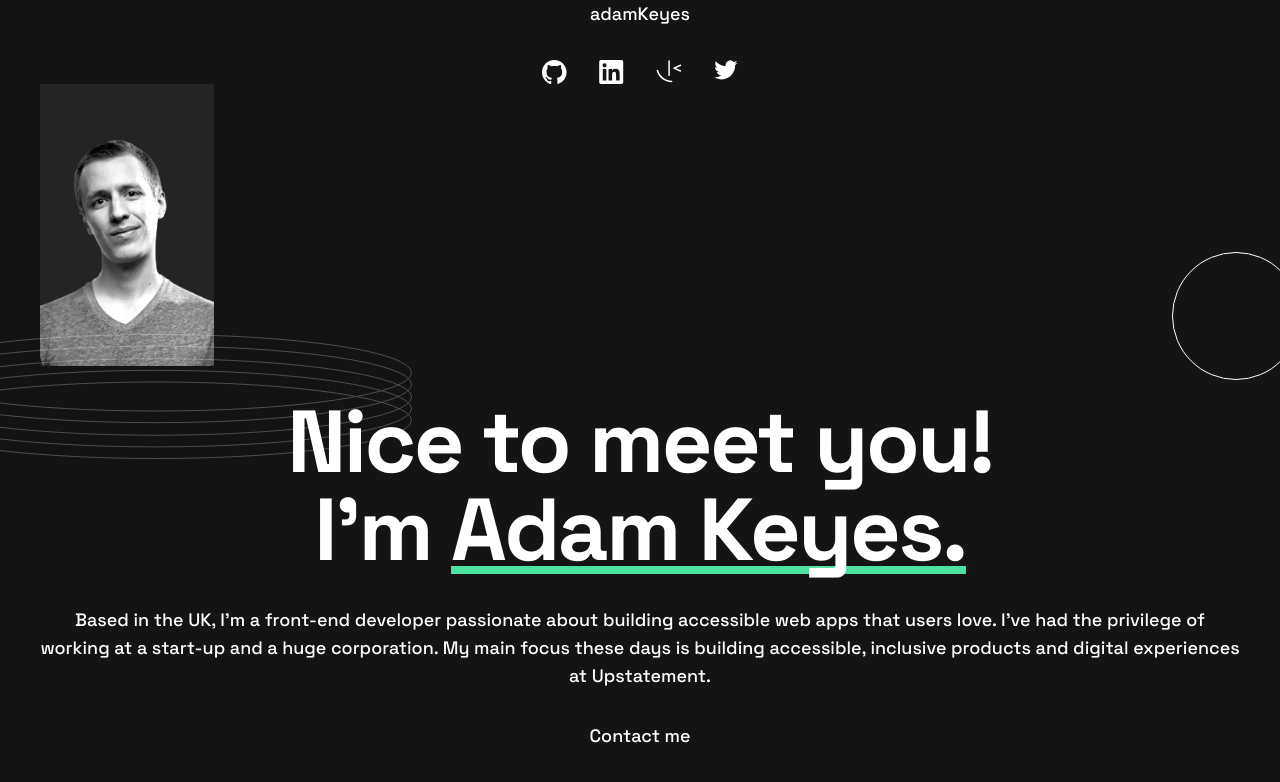
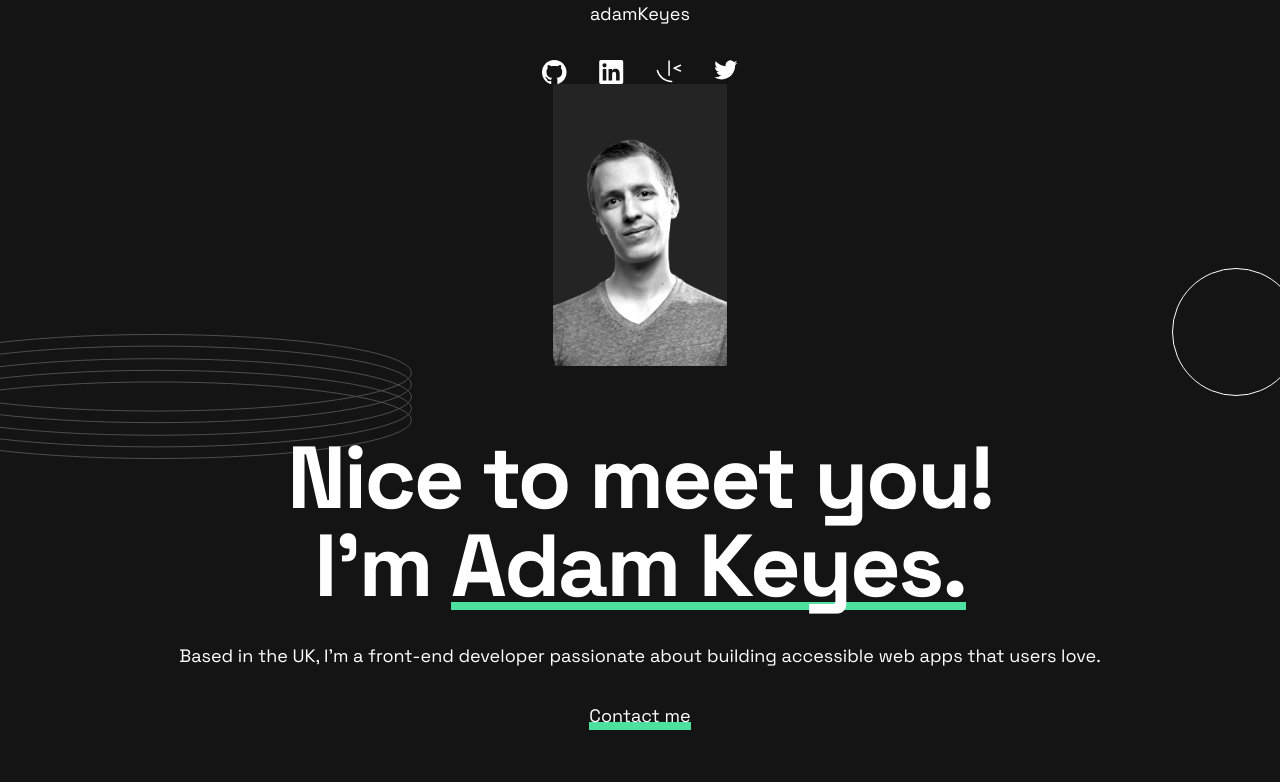
Before and after one commit to cgojk/portfolio, a React (Vite) app: page / in a window 1280 px wide. Shown: the top 782 px of the page. Built offline with nearby package versions, Linux system fonts and the light colour scheme.

Commit message:
styling the naviagiotn and header

```diff
--- a/src/components/Hero.jsx
+++ b/src/components/Hero.jsx
@@ -49,9 +49,10 @@ export default function Hero(){
                    <h1 className="title__hero">Nice to meet you! I'm <span className="highlight">Adam Keyes.</span></h1>
                    <p className="hero_text">
                     Based in the UK, I’m a front-end developer
-                    passionate about building accessible web apps that users love. I’ve had the privilege of working at a start-up and a huge corporation. My main focus these days is building accessible, inclusive products and digital experiences at Upstatement.
+                    passionate about building accessible web
+                     apps that users love.
                   </p>
-                <Link to="/contact" className="btn__hero">Contact me</Link>
+                <Link to="/contact" className="btn__hero"><span className="highlight">Contact me</span></Link>
 
               </div>
 
--- a/src/pages/home.jsx
+++ b/src/pages/home.jsx
@@ -13,10 +13,7 @@ export default function Home () {
        <Navigation/>
            <Hero/>
 
-          <main>
 
-
-            </main>
 
 
 
--- a/src/styles/_base.scss
+++ b/src/styles/_base.scss
@@ -18,14 +18,11 @@ body {
 
 
 .hero__section{
-    display:flex;
-    flex-direction: column;
-    gap: 2rem;
+
 
 }
 .image__hero--picture img{
-   display:flex;
-    justify-content: center;
+
     width: 100%;
   max-width: 174px;
   max-height: 383px;
@@ -56,8 +53,8 @@ body {
     }
     .pattern__rings{
          position:absolute;
-    inset: 0; /* ocupa todo el hero */
-    pointer-events: none; /* que no interfiera con clicks */
+         inset: 0;
+         pointer-events: none;
           z-index: 1;
 
         .rings{
@@ -76,12 +73,14 @@ body {
     display:flex;
     flex-direction: column;
     gap: 2rem;
+    align-items:center;
 }
 
 .info__hero{
     display:flex;
     flex-direction: column;
     align-items: center;
+    padding:2em;
     gap: 2rem;
 
     .title__hero{
@@ -93,6 +92,21 @@ body {
         font: var(--font-4);
         letter-spacing: var(--ls-4);
         text-align:center;
+        animation-duration:2s;
+        animation-name:slide-in;
+        animation-iteration-count:1;
+        animation-timing-function: ease-in-out;
+    }
+    @keyframes slide-in {
+  from {
+    translate: 150vw 0;
+    scale: 200% 1;
+  }
+
+  to {
+    translate: 0 0;
+    scale: 100% 1;
+  }
 }
 }
 .highlight{
@@ -121,9 +135,37 @@ body {
         flex-direction:column;
         gap: 2rem;
         align-items: center;
+
+        .navigation__nav--logo{
+
+            .navigation__nav--link{
+                    transition: background-color 1s ease-out 0.25s;
+                    font:var(--font-4);
+                    letter-spacing: var(--ls-4);
+                    cursor:pointer;
+
+                &:hover{
+                    background-color: var(--active);
+                }
+            }
         }
 
     .navigation__nav--list{
             display:flex;
             gap: 2rem;
+
+         .navigation__nav--list-item{
+         list-style:none;
         }
+
+            .navigation__nav--list-link a{
+                 transition: background-color 1s ease-out 0.25s;
+
+                text-decoration:none;
+
+                &:hover{
+                    background-color: var(--active);
+                }
+            }
+        }
+}
--- a/src/styles/_tokens.scss
+++ b/src/styles/_tokens.scss
@@ -28,6 +28,7 @@
 ========================== */
 
 --fw-medium: 500;
+--fw-regular: 400;
 --fw-bold: 700;
 
 /* =========================
@@ -91,7 +92,7 @@
    18px / 28px
 ========================== */
 
---font-4: var(--fw-medium) var(--fs-600) / 1.5556 var(--ff-space-grotesk);
+--font-4: var(--fw-regular) var(--fs-600) / 1.5556 var(--ff-space-grotesk);
 
 --ls-4: 0;
 
--- a/src/styles/index.css
+++ b/src/styles/index.css
@@ -145,6 +145,7 @@ p {
      FONT WEIGHTS
   ========================== */
   --fw-medium: 500;
+  --fw-regular: 400;
   --fw-bold: 700;
   /* =========================
      FONT SIZES
@@ -187,7 +188,7 @@ p {
      Space Grotesk Medium
      18px / 28px
   ========================== */
-  --font-4: var(--fw-medium) var(--fs-600) / 1.5556 var(--ff-space-grotesk);
+  --font-4: var(--fw-regular) var(--fs-600) / 1.5556 var(--ff-space-grotesk);
   --ls-4: 0;
 }
 
@@ -204,15 +205,7 @@ body {
   margin: 0 auto;
 }
 
-.hero__section {
-  display: flex;
-  flex-direction: column;
-  gap: 2rem;
-}
-
 .image__hero--picture img {
-  display: flex;
-  justify-content: center;
   width: 100%;
   max-width: 174px;
   max-height: 383px;
@@ -239,8 +232,8 @@ body {
 }
 .hero__header .pattern__rings {
   position: absolute;
-  inset: 0; /* ocupa todo el hero */
-  pointer-events: none; /* que no interfiera con clicks */
+  inset: 0;
+  pointer-events: none;
   z-index: 1;
 }
 .hero__header .pattern__rings .rings {
@@ -254,12 +247,14 @@ body {
   display: flex;
   flex-direction: column;
   gap: 2rem;
+  align-items: center;
 }
 
 .info__hero {
   display: flex;
   flex-direction: column;
   align-items: center;
+  padding: 2em;
   gap: 2rem;
 }
 .info__hero .title__hero {
@@ -271,6 +266,20 @@ body {
   font: var(--font-4);
   letter-spacing: var(--ls-4);
   text-align: center;
+  animation-duration: 2s;
+  animation-name: slide-in;
+  animation-iteration-count: 1;
+  animation-timing-function: ease-in-out;
+}
+@keyframes slide-in {
+  from {
+    translate: 150vw 0;
+    scale: 200% 1;
+  }
+  to {
+    translate: 0 0;
+    scale: 100% 1;
+  }
 }
 
 .highlight {
@@ -296,8 +305,26 @@ body {
   gap: 2rem;
   align-items: center;
 }
-
-.navigation__nav--list {
+.navigation__nav .navigation__nav--logo .navigation__nav--link {
+  transition: background-color 1s ease-out 0.25s;
+  font: var(--font-4);
+  letter-spacing: var(--ls-4);
+  cursor: pointer;
+}
+.navigation__nav .navigation__nav--logo .navigation__nav--link:hover {
+  background-color: var(--active);
+}
+.navigation__nav .navigation__nav--list {
   display: flex;
   gap: 2rem;
+}
+.navigation__nav .navigation__nav--list .navigation__nav--list-item {
+  list-style: none;
+}
+.navigation__nav .navigation__nav--list .navigation__nav--list-link a {
+  transition: background-color 1s ease-out 0.25s;
+  text-decoration: none;
+}
+.navigation__nav .navigation__nav--list .navigation__nav--list-link a:hover {
+  background-color: var(--active);
 }/*# sourceMappingURL=index.css.map */
```
Also changed, not shown: 1 other file (tests, documents, lock files or other folders). Lines whose indentation alone changed are shown as unchanged.
